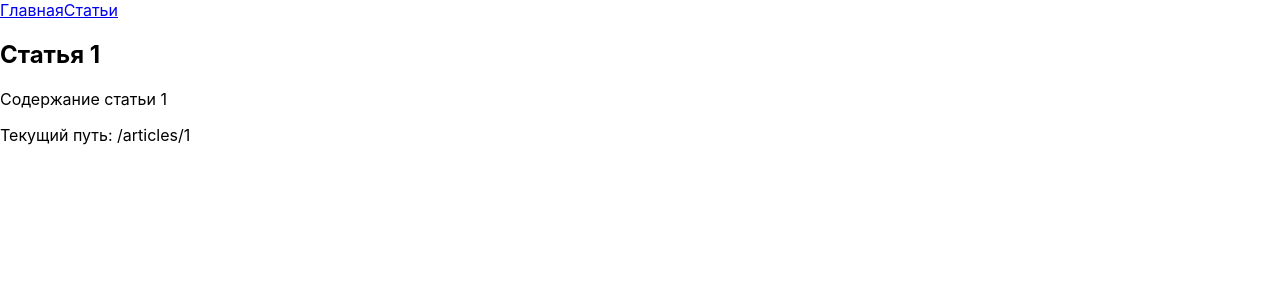
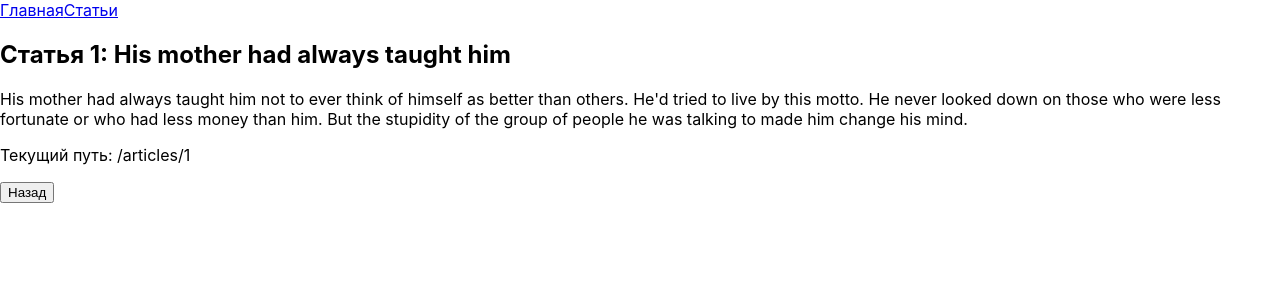
Before and after one commit to seagirl1110/post-routing, a React (Create React App) app: page /articles/1 in a window 1280 px wide. Shown: the top 300 px of the page. Built offline with nearby package versions, Linux system fonts and the light colour scheme.

Commit message:
feat: add navigate

```diff
--- a/src/App.js
+++ b/src/App.js
@@ -3,6 +3,34 @@
 import HomePage from './components/homePage';
 import ArticlesPage from './components/articlesPage';
 import ArticlePage from './components/articlePage';
+
+const articles = [
+  {
+    id: 1,
+    title: 'His mother had always taught him',
+    body: "His mother had always taught him not to ever think of himself as better than others. He'd tried to live by this motto. He never looked down on those who were less fortunate or who had less money than him. But the stupidity of the group of people he was talking to made him change his mind.",
+  },
+  {
+    id: 2,
+    title: 'He was an expert but not in a discipline',
+    body: 'He was an expert but not in a discipline that anyone could fully appreciate. He knew how to hold the cone just right so that the soft server ice-cream fell into it at the precise angle to form a perfect cone each and every time. It had taken years to perfect and he could now do it without even putting any thought behind it.',
+  },
+  {
+    id: 3,
+    title: 'Dave watched as the forest burned up on the hill.',
+    body: "Dave watched as the forest burned up on the hill, only a few miles from her house. The car had been hastily packed and Marta was inside trying to round up the last of the pets. Dave went through his mental list of the most important papers and documents that they couldn't leave behind. He scolded himself for not having prepared these better in advance and hoped that he had remembered everything that was needed. He continued to wait for Marta to appear with the pets, but she still was nowhere to be seen.",
+  },
+  {
+    id: 4,
+    title: 'All he wanted was a candy bar.',
+    body: "All he wanted was a candy bar. It didn't seem like a difficult request to comprehend, but the clerk remained frozen and didn't seem to want to honor the request. It might have had something to do with the gun pointed at his face.",
+  },
+  {
+    id: 5,
+    title: 'Hopes and dreams were dashed that day.',
+    body: "Hopes and dreams were dashed that day. It should have been expected, but it still came as a shock. The warning signs had been ignored in favor of the possibility, however remote, that it could actually happen. That possibility had grown from hope to an undeniable belief it must be destiny. That was until it wasn't and the hopes and dreams came crashing down.",
+  },
+];
 
 function App() {
   return (
@@ -13,8 +41,14 @@
       </nav>
       <Routes>
         <Route path="/" element={<HomePage />} />
-        <Route path="/articles" element={<ArticlesPage />} />
-        <Route path="/articles/:id" element={<ArticlePage />} />
+        <Route
+          path="/articles"
+          element={<ArticlesPage articles={articles} />}
+        />
+        <Route
+          path="/articles/:id"
+          element={<ArticlePage articles={articles} />}
+        />
       </Routes>
     </div>
   );
--- a/src/components/articlePage/index.jsx
+++ b/src/components/articlePage/index.jsx
@@ -1,14 +1,20 @@
-import { useLocation, useParams } from 'react-router-dom';
+import { useLocation, useNavigate, useParams } from 'react-router-dom';
 
-function ArticlePage() {
+function ArticlePage({ articles }) {
   const { id } = useParams();
   const { pathname } = useLocation();
+  const navigate = useNavigate();
+
+  const article = articles.find((item) => (item.id = id));
 
   return (
     <div>
-      <h2>Статья {id}</h2>
-      <p>Содержание статьи {id}</p>
+      <h2>
+        Статья {article.id}: {article.title}
+      </h2>
+      <p>{article.body}</p>
       <p>Текущий путь: {pathname}</p>
+      <button onClick={() => navigate('/articles')}>Назад</button>
     </div>
   );
 }
--- a/src/components/articlesPage/index.jsx
+++ b/src/components/articlesPage/index.jsx
@@ -1,12 +1,17 @@
-const articles = [1, 2, 3, 4, 5];
+import { useLocation, useNavigate } from 'react-router-dom';
 
-function ArticlesPage() {
+function ArticlesPage({ articles }) {
+  const { pathname } = useLocation();
+  const navigate = useNavigate();
+
   return (
     <div>
       <h2>Список статей</h2>
       <ul>
         {articles.map((article, index) => (
-          <li key={index}>Статья {article}</li>
+          <li onClick={() => navigate(`${pathname}/${index + 1}`)} key={index}>
+            Статья {article.id}: {article.title}
+          </li>
         ))}
       </ul>
     </div>
```
